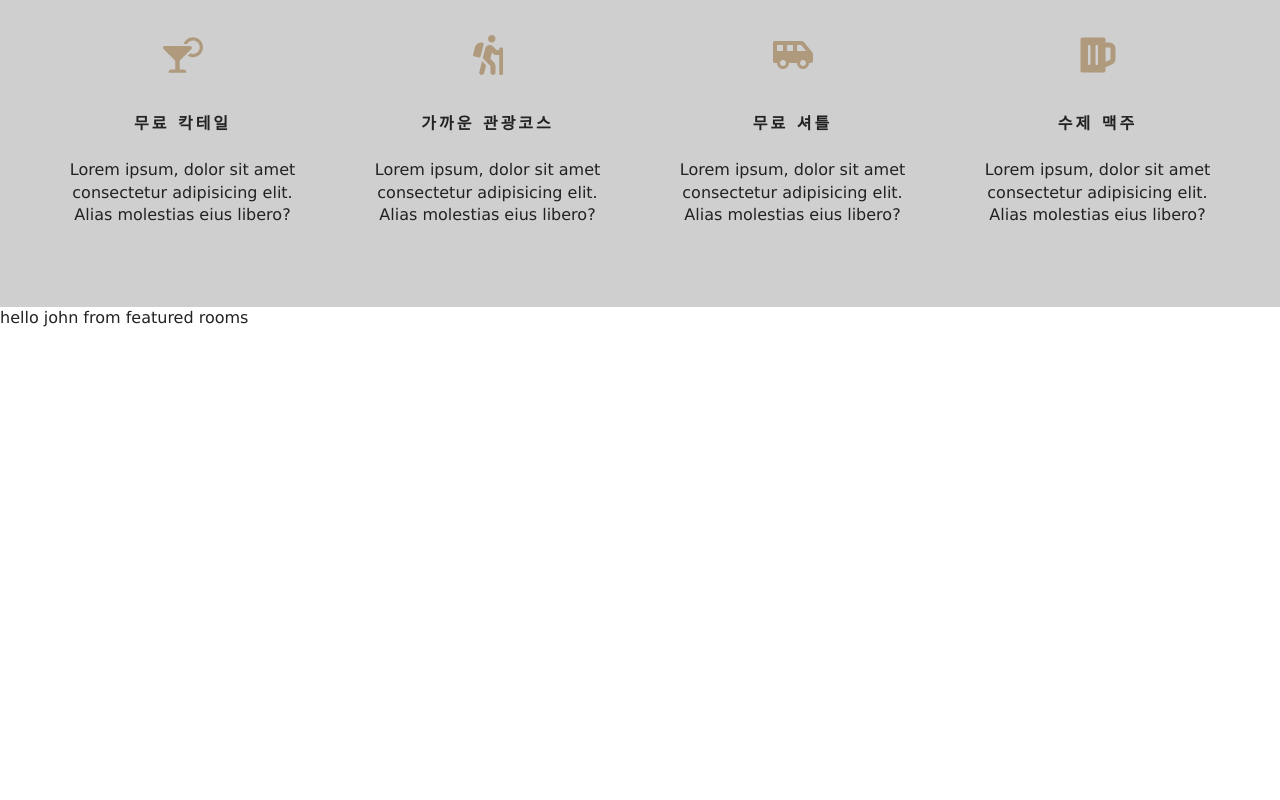
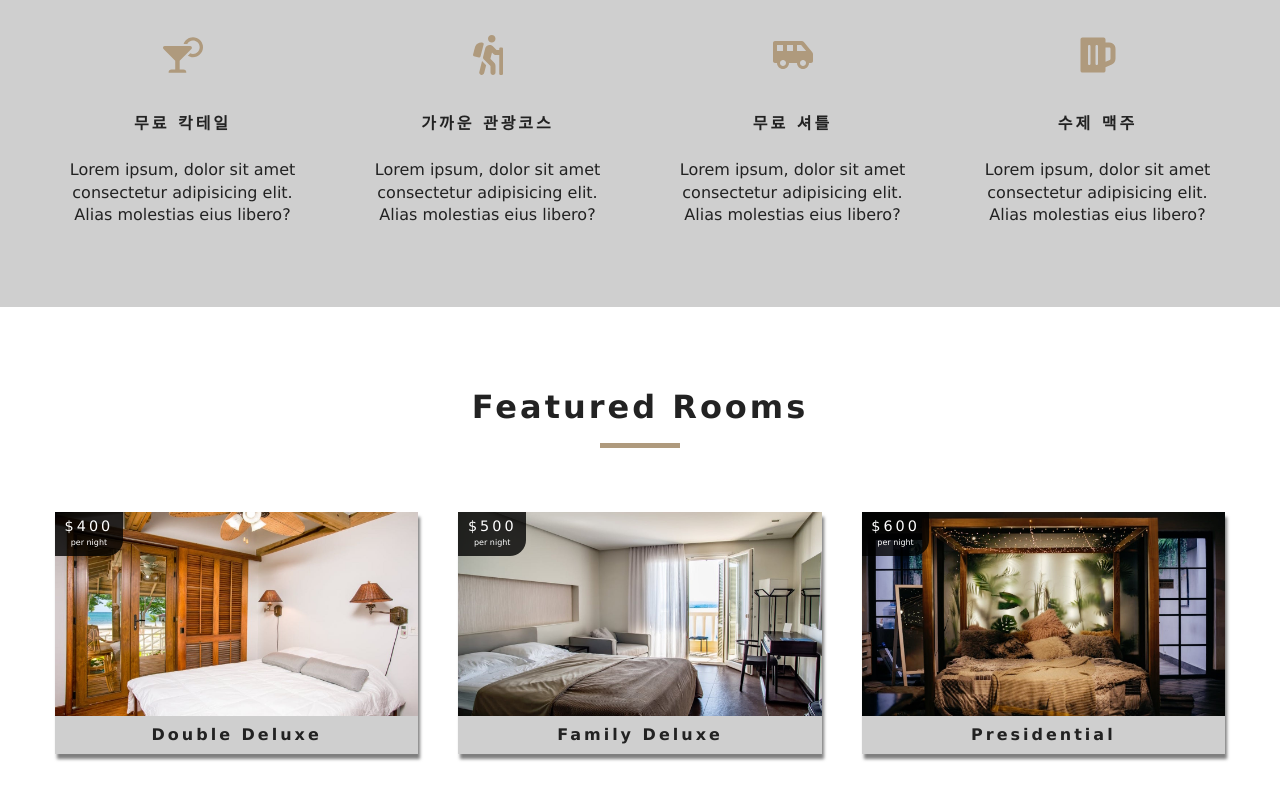
Before and after one commit to rudalson/resort, a React (Create React App) app: page /#/ in a window 1280 px wide. Shown: the part 972-1772 px from the top of the page. Before the commit the page ends 1301 px from the top, so only its background shows below. Built offline with nearby package versions, Linux system fonts and the light colour scheme.

Commit message:
added featured room
service 밑에 feature room 화면을 추가

```diff
--- a/public/index.html
+++ b/public/index.html
@@ -24,7 +24,7 @@
       work correctly both with client-side routing and a non-root public URL.
       Learn how to configure a non-root public URL by running `npm run build`.
     -->
-    <title>휴양지 추천</title>
+    <title>제주도 휴양지</title>
   </head>
   <body>
     <noscript>You need to enable JavaScript to run this app.</noscript>
--- a/src/components/FeaturedRooms.js
+++ b/src/components/FeaturedRooms.js
@@ -1,14 +1,25 @@
 import React, {Component} from "react";
 import {RoomContext} from "../context";
+import Room from "./Room";
+import Loading from "./Loading";
+import Title from "./Title"
 
 export default class FeaturedRooms extends Component {
     static contextType = RoomContext;
 
     render() {
-        const {name, greeting} = this.context;
+        let {loading, featuredRooms: rooms} = this.context;
+        rooms = rooms.map(room => {
+            return <Room key={room.id} room={room} />;
+        });
 
-        return <div>
-            {greeting} {name} from featured rooms
-        </div>;
+        return (
+            <section className="featured-rooms">
+                <Title title="featured rooms"/>
+                <div className="featured-rooms-center">
+                    {loading ? <Loading/> : rooms}
+                </div>
+            </section>
+        );
     }
 }
--- /dev/null
+++ b/src/components/Loading.js
@@ -0,0 +1,13 @@
+import React from "react";
+import loadingGif from "../images/gif/loading-arrow.gif";
+
+const Loading = () => {
+    return (
+        <div className="loading">
+            <h4>rooms data loading....</h4>
+            <img src={loadingGif} alt="" />
+        </div>
+    );
+};
+
+export default Loading;
--- /dev/null
+++ b/src/components/Room.js
@@ -0,0 +1,32 @@
+import React from "react";
+import {Link} from "react-router-dom";
+import defaultImg from "../images/room-1.jpeg";
+import PropTypes from "prop-types";
+
+export default function Room({room}) {
+    const {name, slug, images, price} = room;
+    return (
+        <article className="room">
+            <div className="img-container">
+                <img src={images[0] || defaultImg} alt="single room"/>
+                <div className="price-top">
+                    <h6>${price}</h6>
+                    <p>per night</p>
+                </div>
+                <Link to={`/rooms/${slug}`} className="btn-primary room-link">
+                    features
+                </Link>
+            </div>
+            <p className="room-info">{name}</p>
+        </article>
+    );
+}
+
+Room.propTypes = {
+    room: PropTypes.shape({
+        name: PropTypes.string.isRequired,
+        slug: PropTypes.string.isRequired,
+        images: PropTypes.arrayOf(PropTypes.string).isRequired,
+        price: PropTypes.number.isRequired
+    })
+};
--- a/src/context.js
+++ b/src/context.js
@@ -1,12 +1,39 @@
 import React, {Component} from 'react';
+import items from './data';
 
 const RoomContext = React.createContext();
 
 // <RoomContext.Provider value={'hello'}
 class RoomProvider extends Component {
     state = {
-        greeting: "hello",
-        name: "john"
+        rooms: [],
+        sortedRooms: [],
+        featuredRooms: [],
+        loading: true
+    };
+
+    componentDidMount() {
+        // this.getData();
+        let rooms = this.formatData(items);
+        let featuredRooms = rooms.filter(room => room.featured === true);
+
+        this.setState({
+            rooms,
+            featuredRooms,
+            sortedRooms: rooms,
+            loading: false
+        });
+    }
+
+    formatData(items) {
+        let tempItems = items.map(item => {
+            let id = item.sys.id;
+            let images = item.fields.images.map(image => image.fields.file.url);
+
+            let room = {...item.fields, images, id};
+            return room;
+        });
+        return tempItems;
     }
 
     render() {
--- a/src/pages/Home.js
+++ b/src/pages/Home.js
@@ -9,7 +9,7 @@
     return (
         <>
             <Hero>
-                <Banner title="luxurious rooms" subtitle="deluxe rooms 10만원부터">
+                <Banner title="최고의 숙소" subtitle="deluxe rooms 10만원부터">
                     <Link to='/rooms' className="btn-primary">
                         our rooms
                     </Link>
```
